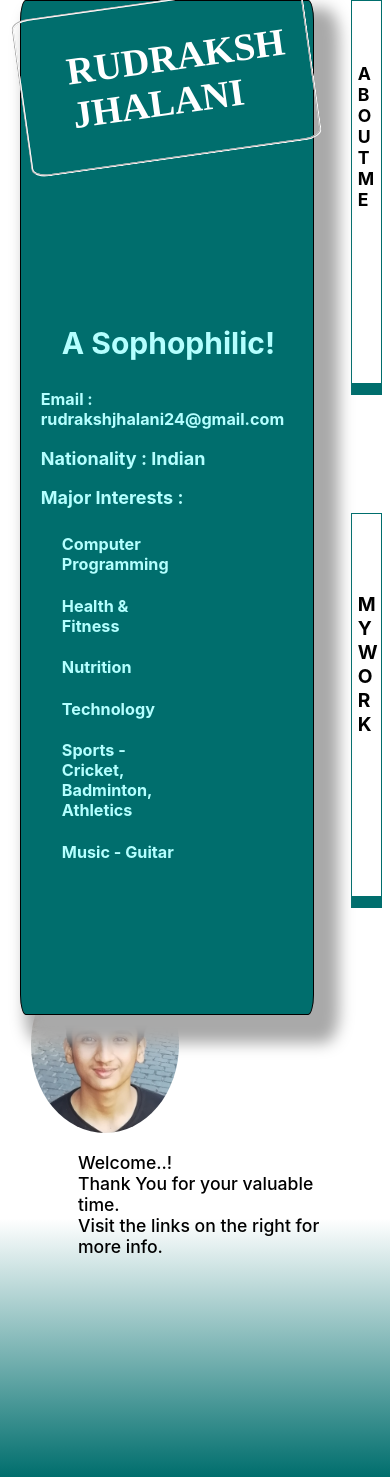
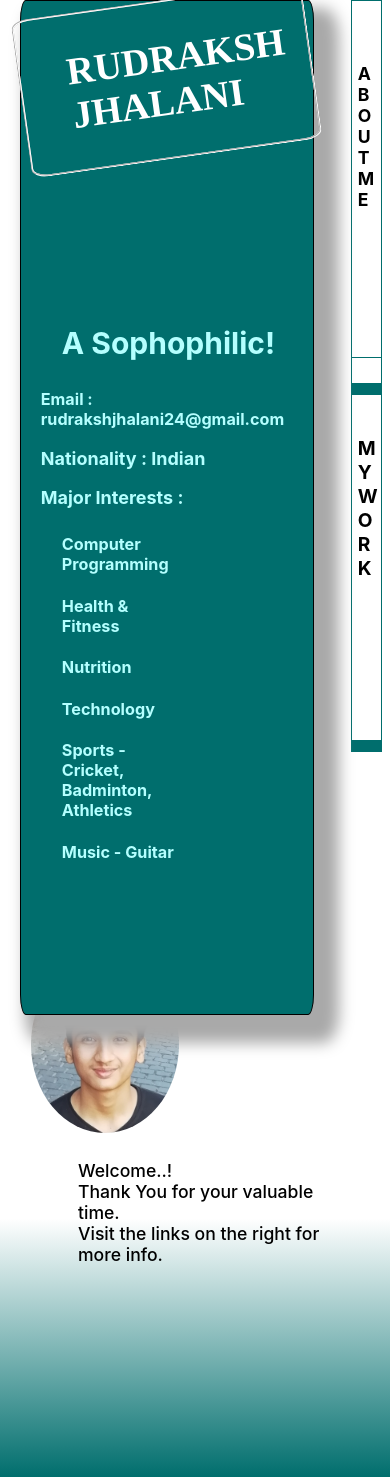
Before and after one commit to Rudra0711/Portfolio, a React (Create React App) app: page / in a window 390 px wide. Built offline with nearby package versions, Linux system fonts and the light colour scheme.

Commit message:
Mobile size

```diff
--- a/src/contents/homepage/homepage.css
+++ b/src/contents/homepage/homepage.css
@@ -157,7 +157,7 @@
     font-size: 75%;
     width:45%;
     margin-top: -225%;
-    margin-bottom: 10%;
+    margin-bottom: 25%;
   }
   #descHeading{
     width:145%;
@@ -182,7 +182,7 @@
     /* margin-bottom: 15%; */
   }
   #knowmore{
-    margin-top: -12%;
+    margin-top: -10%;
     margin-left: 14%;
     width: 65%;
     font-size: 110%;
@@ -202,7 +202,7 @@
     margin-left: 90%;
     width: 6%;
     font-size: 80%;
-    margin-top: -170%;
+    margin-top: -210%;
     height: 36%;
     padding-top: 16%;
     padding-left: 1.5%;
```
